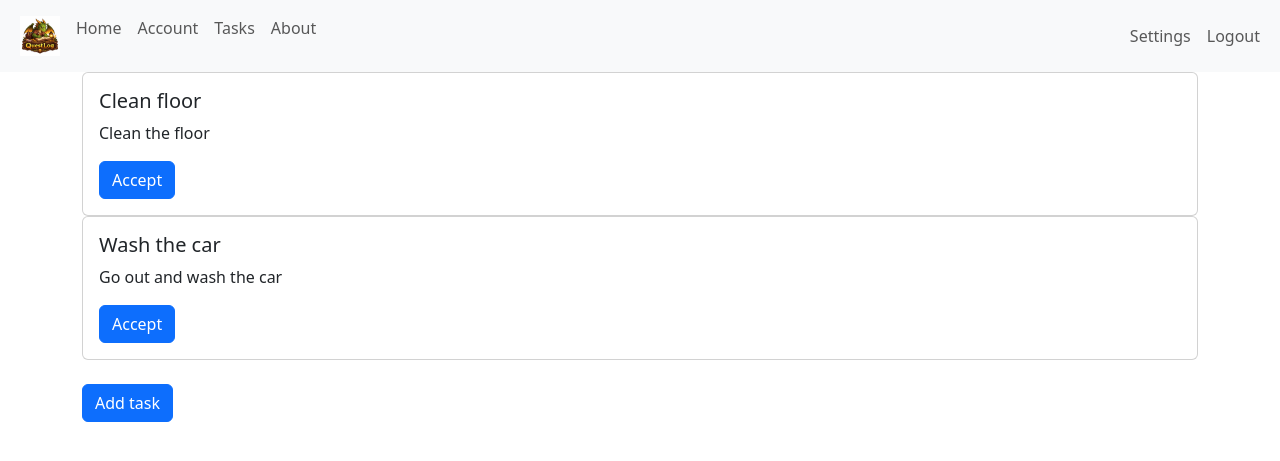
After one commit to UCCS-CS4300-5300/QuestLog, a Django app: page /tasks/ in a window 1280 px wide. The commit adds this page. Shown: the top 461 px of the page. Run offline with Django 5.2, Linux system fonts and the light colour scheme; some libraries are stand-ins or nearby versions.

Commit message:
redid UI

```diff
--- a/QuestLog/templates/base.html
+++ b/QuestLog/templates/base.html
@@ -28,19 +28,33 @@
         </a>
       </li>
       <li class="nav-item">
-        <a class="nav-link" href="{% url 'QuestLog:home' %}">App</a>
+        <a class="nav-link" href="{% url 'QuestLog:home' %}">Home</a>
+      </li>
+      <li class="nav-item">
+        <a class="nav-link">Account</a>
+      </li>
+      <li class="nav-item">
+        <a class="nav-link" href="{% url 'QuestLog:tasks' %}">Tasks</a>
       </li>
       <li class="nav-item">
         <a class="nav-link" href="{% url 'QuestLog:about' %}">About</a>
+      </li>
+    </ul>
+    <ul class="navbar-nav">
+      <li class="nav-item">
+        <a class="nav-link" >Settings</a>
+      </li>
+      <li class="nav-item">
+        <a class="nav-link" >Logout</a>
       </li>
     </ul>
   </div>
 
 </nav>
 
-  <main class="container">
+  <div class="container-fluid">
     {% block content %}{% endblock %}
-  </main>
+  </div>
 
 </body>
 </html>
--- /dev/null
+++ b/QuestLog/templates/tasks.html
@@ -0,0 +1,27 @@
+{% extends 'base.html' %}
+{% block title %}Tasks | Quest Log{% endblock %}
+
+{% block content %}
+        <div class="container">
+        <!--- This should be generated-->
+            <div class="card">
+                <div class="card-body">
+                    <h5 class="card-title">Clean floor</h5>
+                    <p class="card-text">Clean the floor</p>
+                    <a href="{% url 'QuestLog:complete_task' %}" class="btn btn-primary">Accept</a>
+                </div>
+            </div>
+            <div class="card">
+                <div class="card-body">
+                    <h5 class="card-title">Wash the car</h5>
+                    <p class="card-text">Go out and wash the car</p>
+                    <a href="{% url 'QuestLog:complete_task' %}" class="btn btn-primary">Accept</a>
+                </div>
+            </div>
+        </div>
+        <br>
+        <div class="container">
+            <a  class="btn btn-primary">Add task</a>
+        </div>
+
+{% endblock %}
--- a/QuestLog/urls.py
+++ b/QuestLog/urls.py
@@ -4,6 +4,8 @@ from . import views
 app_name = 'QuestLog'
 
 urlpatterns = [
-    path('', views.home, name='app'),
+    path('', views.home, name='home'),
     path('about/', views.about, name='about'),
+    path('tasks/', views.tasks, name='tasks'),
+    path('complete_task/', views.complete_task, name='complete_task'),
 ]
--- a/QuestLog/views.py
+++ b/QuestLog/views.py
@@ -1,8 +1,14 @@
 from django.shortcuts import render
 
 # Create your views here.
-def app(request):
+def home(request):
     return render(request, 'home.html')
 
 def about(request):
     return render(request, 'about.html')
+
+def tasks(request):
+    return render(request, 'tasks.html')
+
+def complete_task(request):
+    return render(request, 'complete_task.html')
```
Also changed, not shown: QuestLog/templates/complete_task.html (added, +23 -0 lines).
